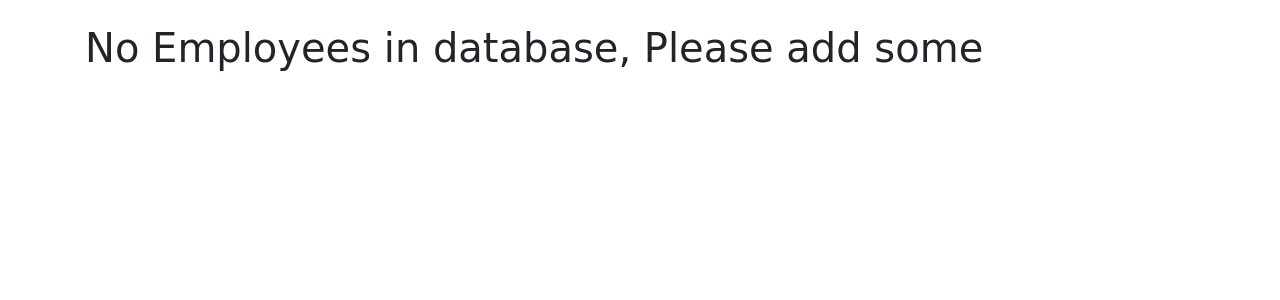
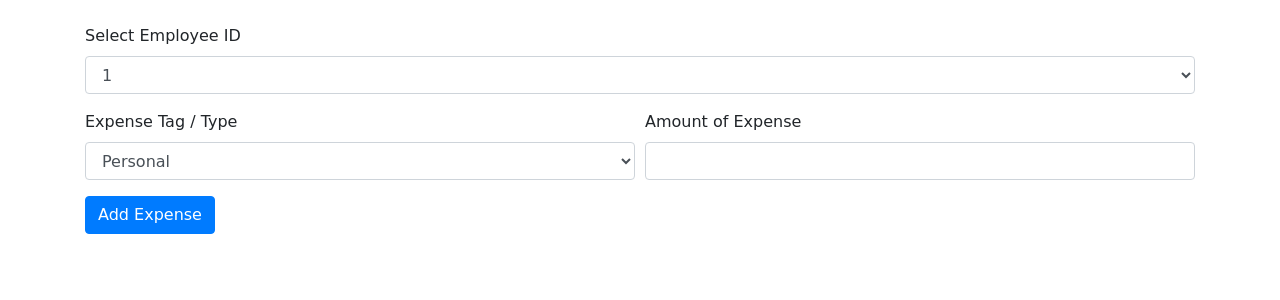
Before and after one commit to NickSneo/Employee-Expense-Tracker, a Django app: page /inputExpense/ in a window 1280 px wide. Shown: the part 56-356 px from the top of the page. Run offline with Django 3.2, Linux system fonts and the light colour scheme; a user stored in the database is signed in; tables that the repository leaves empty hold one stand-in row (values such as "Sample post"); some libraries are stand-ins or nearby versions; some web fonts are replaced.

Commit message:
database expenses bug fixed

```diff
--- a/Register/views.py
+++ b/Register/views.py
@@ -31,9 +31,9 @@ def loginUser(request):
 def home(request):
     if request.method == 'POST':
         if request.POST['action'] == 'registerEmp':
-            return render(request, "registerEmp.html")
+            return redirect(registerEmp)
         elif request.POST['action'] == 'inputExpense':
-            return render(request, "inputExpense.html")
+            return redirect(inputExpense)
         else:
             return render(request, "viewExpenses.html")
     else:
@@ -72,10 +72,11 @@ def inputExpense(request):
         Amt = request.POST['Amt']
         # print(EmpId, EmpName, Dept, Salary)
         if EmpId and Tag and Amt:
+            Emp = Employee.objects.get(EmpId=EmpId)
             newExpense = Expenses(
-                EmpId=EmpId,
-                Tag=Tag,
-                Amt=Amt
+                EmpId=Emp,
+                Tags=Tag,
+                Amount=Amt
             )
             newExpense.save()
             return redirect("/")
@@ -85,6 +86,7 @@ def inputExpense(request):
     empIds = []
     for e in employees:
         empIds.append(e.EmpId)
+    print(empIds)
     return render(request, "inputExpense.html", {"empIds": empIds})
 
 
--- a/templates/inputExpense.html
+++ b/templates/inputExpense.html
@@ -4,7 +4,7 @@
 
 <div class="container">
 
-    {% if empIds %}
+    {% if not empIds %}
     <h1>No Employees in database, Please add some</h1>
     {% else %}
     <form action="{% url 'inputExpense' %}" method="POST">
@@ -13,7 +13,7 @@
             <div class="form-group col-md-12">
                 <label for="EmpId">Select Employee ID</label>
                 <select name="EmpId" id="EmpId" class="form-control">
-                    <option selected>select from the dropdown</option>
+                    <!-- <option selected>select from the dropdown</option> -->
                     {% for e in empIds %}
                         <option>{{ e }}</option>
                     {% endfor %}
```
